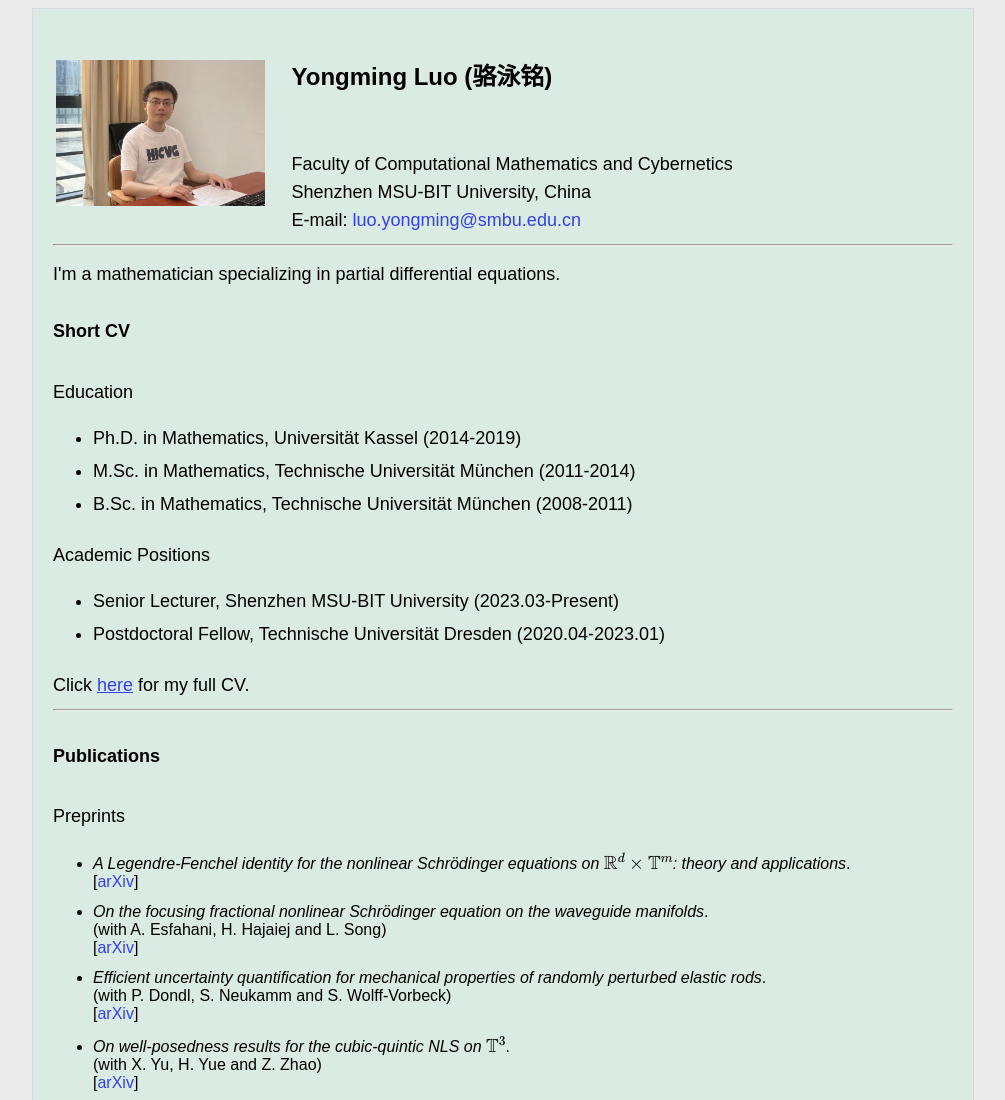
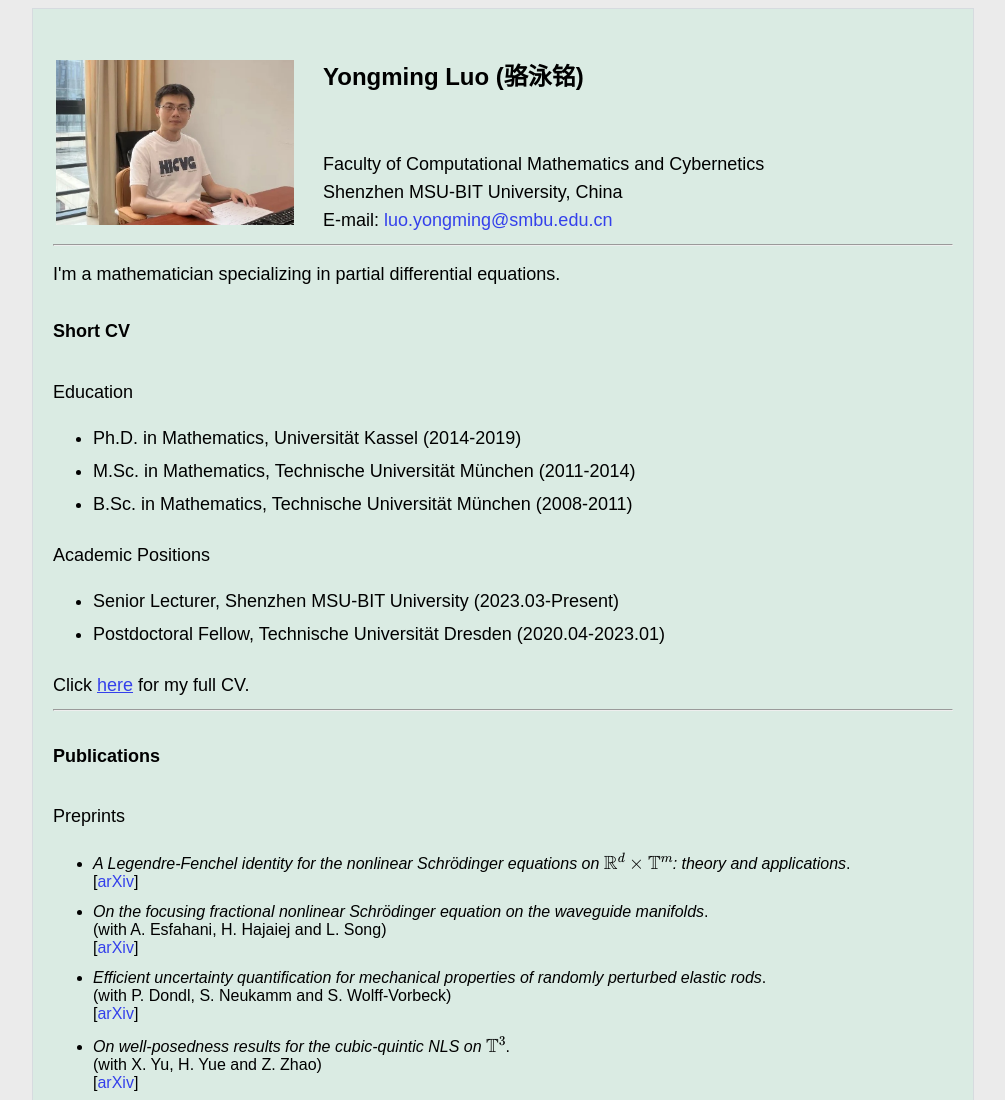
Before and after one commit to YongmingLuo/yongmingluo.github.io, a plain HTML site: page index.html in a window 1280 px wide. Shown: the top 1100 px of the page, without its empty margins (137-1142 px from the left). Drawn offline with nearby package versions, Linux system fonts and the light colour scheme; some packages are replaced by stand-ins of ours.

Commit message:
Update index.html

```diff
--- a/index.html
+++ b/index.html
@@ -44,7 +44,7 @@ processEscapes: true
 <div>
 <br>
 
-<table style="float: left; width: 26.5%;">
+<table style="float: left; width: 30%;">
 <tbody><td>
 <img src="https://yongmingluo.github.io/photo3.jpg" width="90%">
 </td>
```
